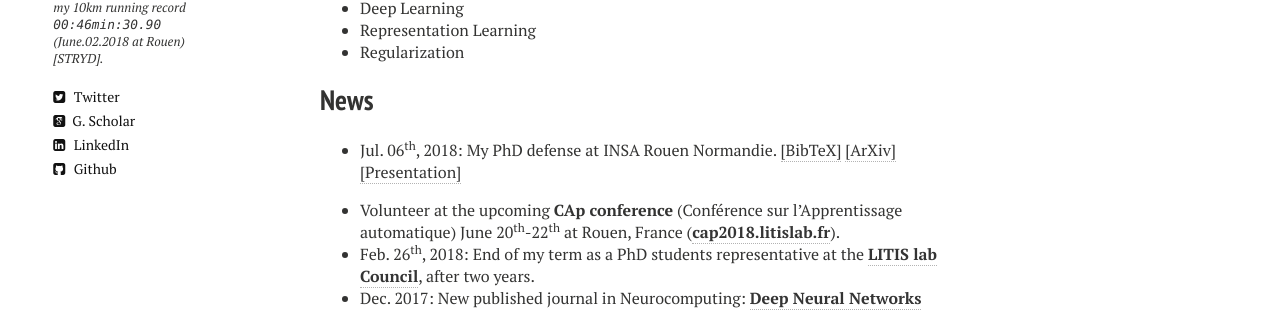
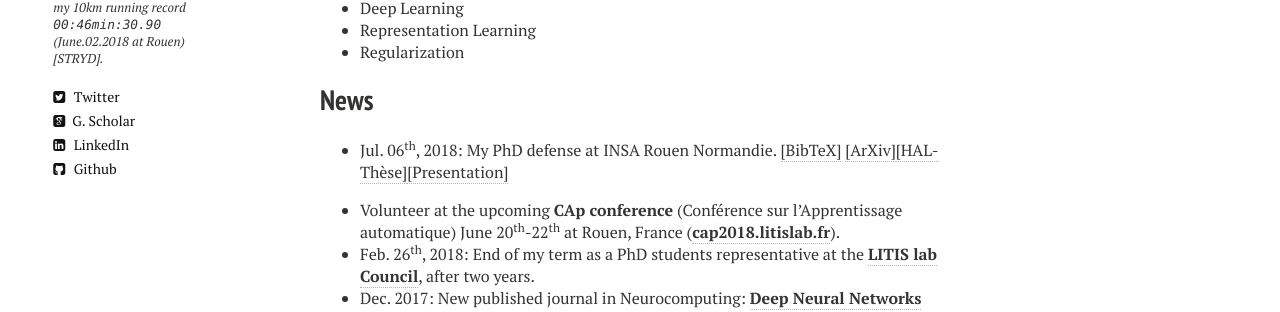
Before and after one commit to sbelharbi/sbelharbi.github.io, a Jekyll site: the page built from index.md, in a window 1280 px wide. Shown: the part 1415-1727 px from the top of the page. Built offline with Jekyll 4.4.1, drawn with Linux system fonts in a browser that asks for light colours; nearby versions of some CDN libraries.

Commit message:
Add HAL-Thèse.

```diff
--- a/_layouts/publications.html
+++ b/_layouts/publications.html
@@ -92,7 +92,7 @@ PhD thesis
 , 2018.
 Supervisor: Sébastien Adam, Advisors: Clément Chatelain, Romain Hérault.
 <a href="javascript:toggleBibtex('sbelharbiphd2018')">[BibTeX]</a>
-<a href="https://arxiv.org/abs/1807.05292">[ArXiv]</a><a href="/publications/2018/presentation-phd-defense-2018.pdf">[Presentation]</a>
+<a href="https://arxiv.org/abs/1807.05292">[ArXiv]</a><a href="https://tel.archives-ouvertes.fr/tel-01835035">[HAL-Thèse]</a><a href="/publications/2018/presentation-phd-defense-2018.pdf">[Presentation]</a>
 <div id="bib_sbelharbiphd2018" class="bibtex noshow">
 <pre>
 @phdthesis{sbelharbiphd2018,
--- a/bib/bib.bib
+++ b/bib/bib.bib
@@ -208,7 +208,7 @@
   note        = {Supervisor: Sébastien Adam, Advisors: Clément Chatelain, Romain Hérault},
   location    = {Rouen, France},
   month       = {7},
-  pllinks     = {[ArXiv]:https://arxiv.org/abs/1807.05292;[Presentation]:/publications/2018/presentation-phd-defense-2018.pdf},
+  pllinks     = {[ArXiv]:https://arxiv.org/abs/1807.05292;[Presentation]:/publications/2018/presentation-phd-defense-2018.pdf;[HAL-Thèse]:https://tel.archives-ouvertes.fr/tel-01835035},
   address     = {INSA Rouen Normandie, Avenue de l’Université, BP 8-76801 Saint-Étienne du Rouvray Cedex, France},
   owner       = {Soufiane Belharbi},
 }
--- a/index.md
+++ b/index.md
@@ -29,7 +29,7 @@ I am intrigued and particularly interested in **learning representations in deep
 
 ## News
 * Jul. 06<sup>th</sup>, 2018: My PhD defense at INSA Rouen Normandie. <a href="javascript:toggleBibtex('sbelharbiphd2018')">[BibTeX]</a>
-<a href="https://arxiv.org/abs/1807.05292">[ArXiv]</a><a href="/publications/2018/presentation-phd-defense-2018.pdf">[Presentation]</a>
+<a href="https://arxiv.org/abs/1807.05292">[ArXiv]</a><a href="https://tel.archives-ouvertes.fr/tel-01835035">[HAL-Thèse]</a><a href="/publications/2018/presentation-phd-defense-2018.pdf">[Presentation]</a>
 <div id="bib_sbelharbiphd2018" class="bibtex noshow">
 <pre>
 @phdthesis{sbelharbiphd2018,
```
Also changed, not shown: bib/tmp.html (+4 -4 lines).
